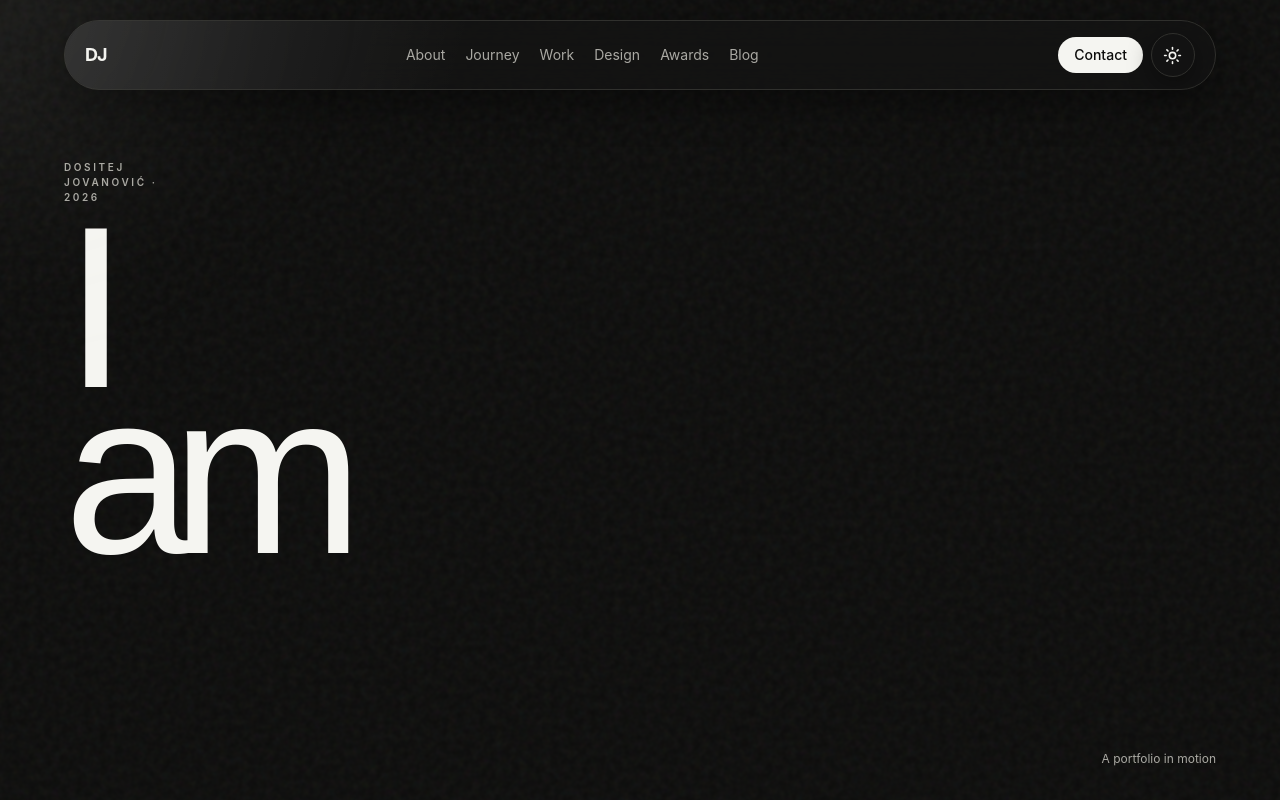
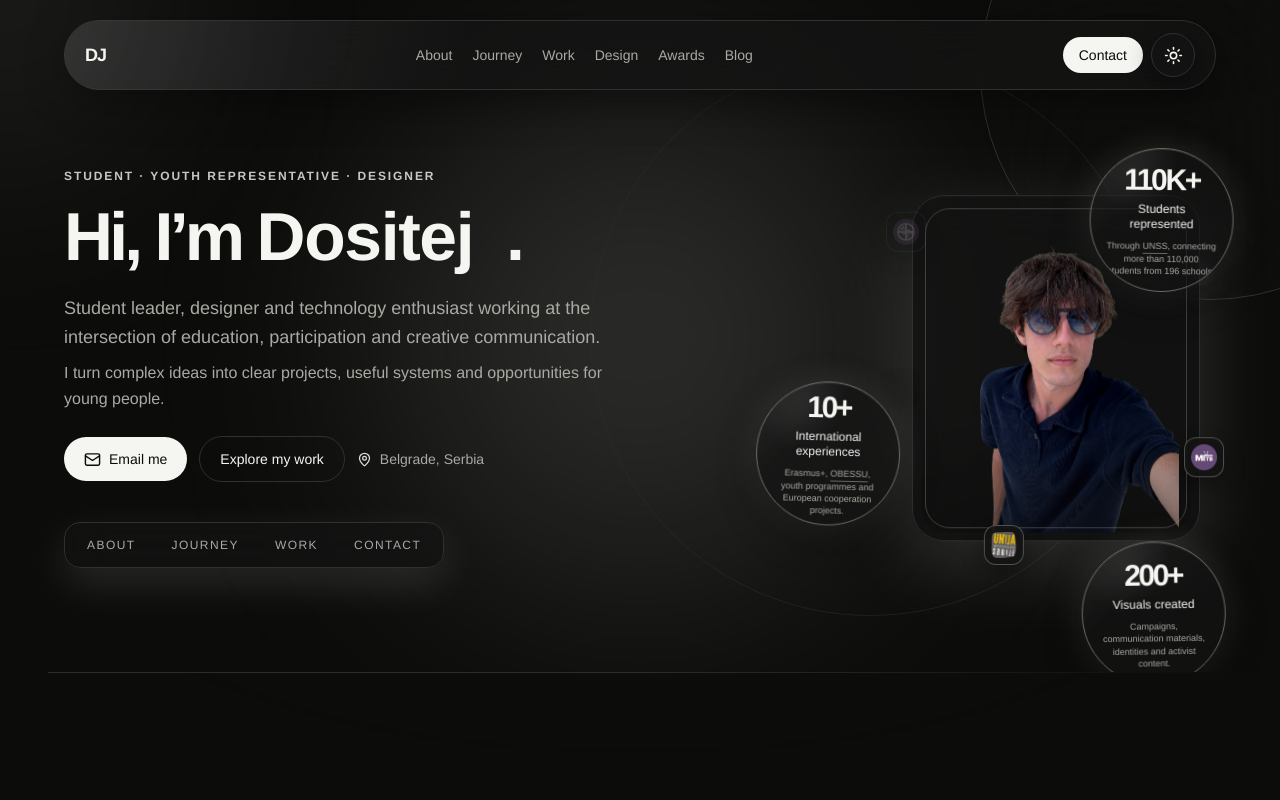
Before and after one commit to dositejjovanovic/portfolio, a Next.js app: page / in a window 1280 px wide. Shown: the top 800 px of the page. Built offline with nearby package versions, Linux system fonts and the light colour scheme.

Commit message:
design: restore unified portfolio hero

```diff
--- a/app/globals.css
+++ b/app/globals.css
@@ -36,8 +36,8 @@
   --glass: rgba(255, 255, 255, 0.78);
   --glass-highlight: rgba(255, 255, 255, 0.92);
   --shadow: rgba(18, 18, 18, 0.09);
-  --font-sans: "Miranda Sans", Inter, Arial, sans-serif;
-  --font-display: "The Zondaya Gevola", "Space Grotesk", Arial, sans-serif;
+  --font-sans: "Miranda Sans", "Helvetica Neue", Arial, sans-serif;
+  --font-display: var(--font-sans);
 
 }
 
--- a/components/HomePage.tsx
+++ b/components/HomePage.tsx
@@ -5,9 +5,9 @@ import Contact from "@/components/Contact";
 import Currently from "@/components/Currently";
 import CursorGlow from "@/components/CursorGlow";
 import Footer from "@/components/Footer";
+import Hero from "@/components/Hero";
 import InternationalExperience from "@/components/InternationalExperience";
 import Journey from "@/components/Journey";
-import OpeningSequence from "@/components/OpeningSequence";
 import Projects from "@/components/Projects";
 import Story from "@/components/Story";
 import type { Locale } from "@/data/locale";
@@ -22,7 +22,7 @@ export default async function HomePage({ locale }: { locale: Locale }) {
     <div className="pointer-events-none absolute right-[-200px] top-[40%] h-[400px] w-[400px] rounded-full bg-glow/10 blur-[140px]" />
     <div className="pointer-events-none absolute bottom-[10%] left-[-200px] h-[350px] w-[350px] rounded-full bg-glow/10 blur-[140px]" />
     <CursorGlow />
-    <OpeningSequence locale={locale} content={{ hero: home.hero, about: home.about, currently: home.currently, story: home.story }} />
+    <Hero locale={locale} content={home.hero} />
     <About locale={locale} content={home.about} />
     <Currently locale={locale} items={home.currently.items} />
     <Story locale={locale} content={home.story} />
```
